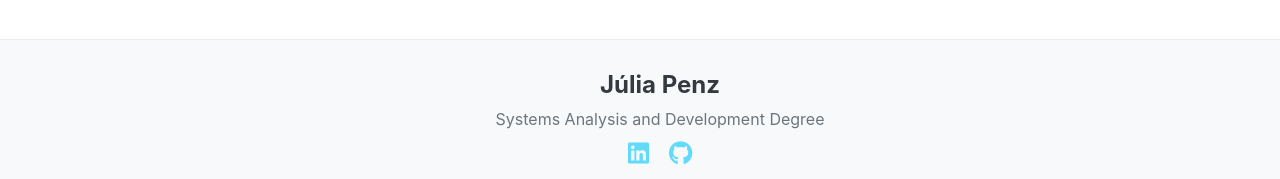
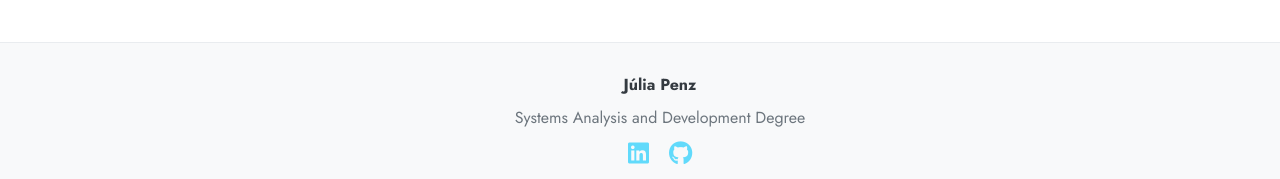
Before and after one commit to jupzzz/teste-tecnico-estagio-front, a React (Create React App) app: page / in a window 1280 px wide. Shown: the part 612-791 px from the top of the page. Built offline with nearby package versions, Linux system fonts and the light colour scheme.

Commit message:
fixing footer font

```diff
--- a/src/components/Footer/footer.css
+++ b/src/components/Footer/footer.css
@@ -12,12 +12,16 @@
   font-size: 24px;
   color: #343a40;
   margin: 10px 0;
+  font-size: 16px;
+  font-family: "Jost", sans-serif;
 }
 
 .footer p {
   font-size: 16px;
   color: #6c757d;
   margin: 5px 0;
+  font-size: 16px;
+  font-family: "Jost", sans-serif;
 }
 
 .footer a {
```
